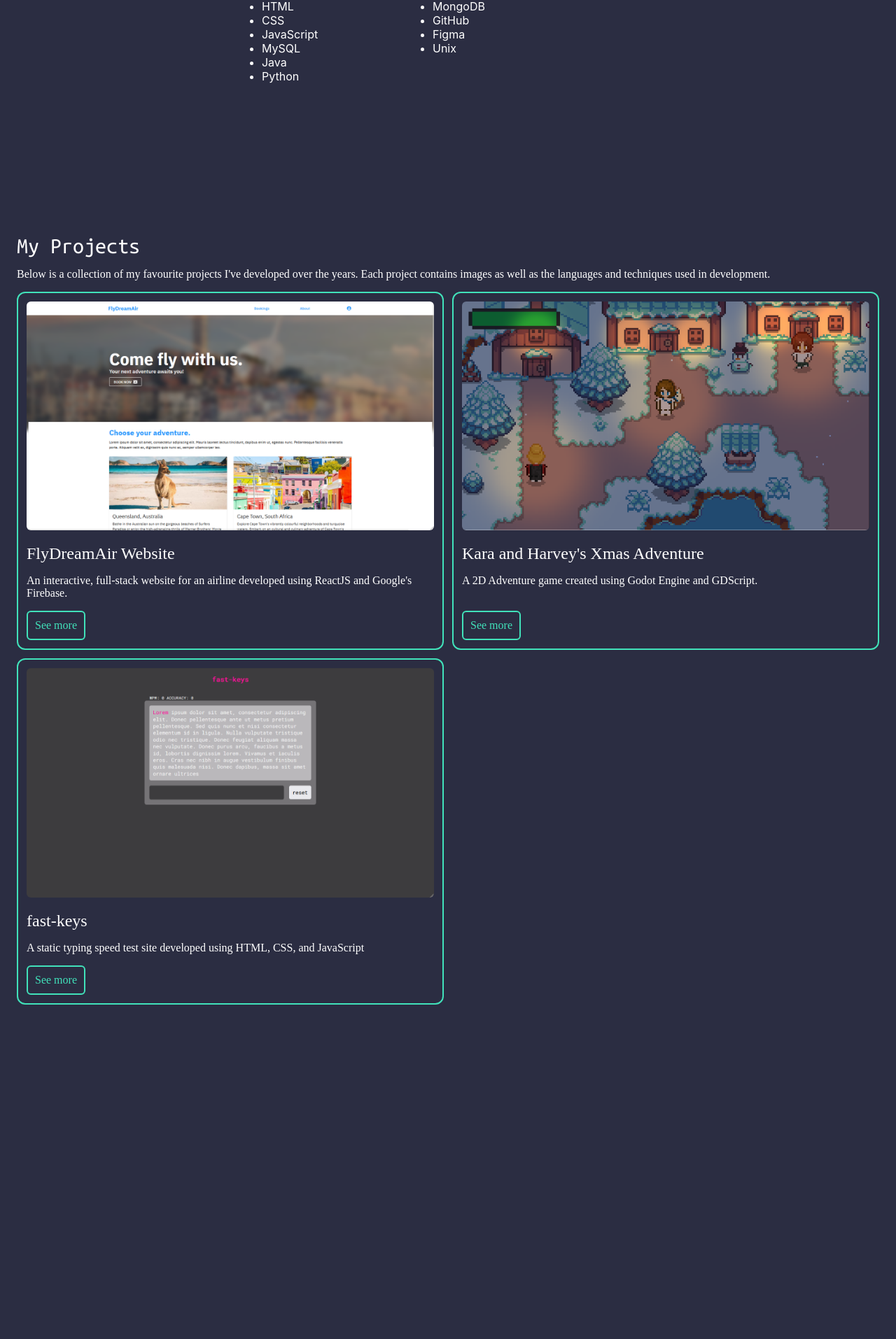
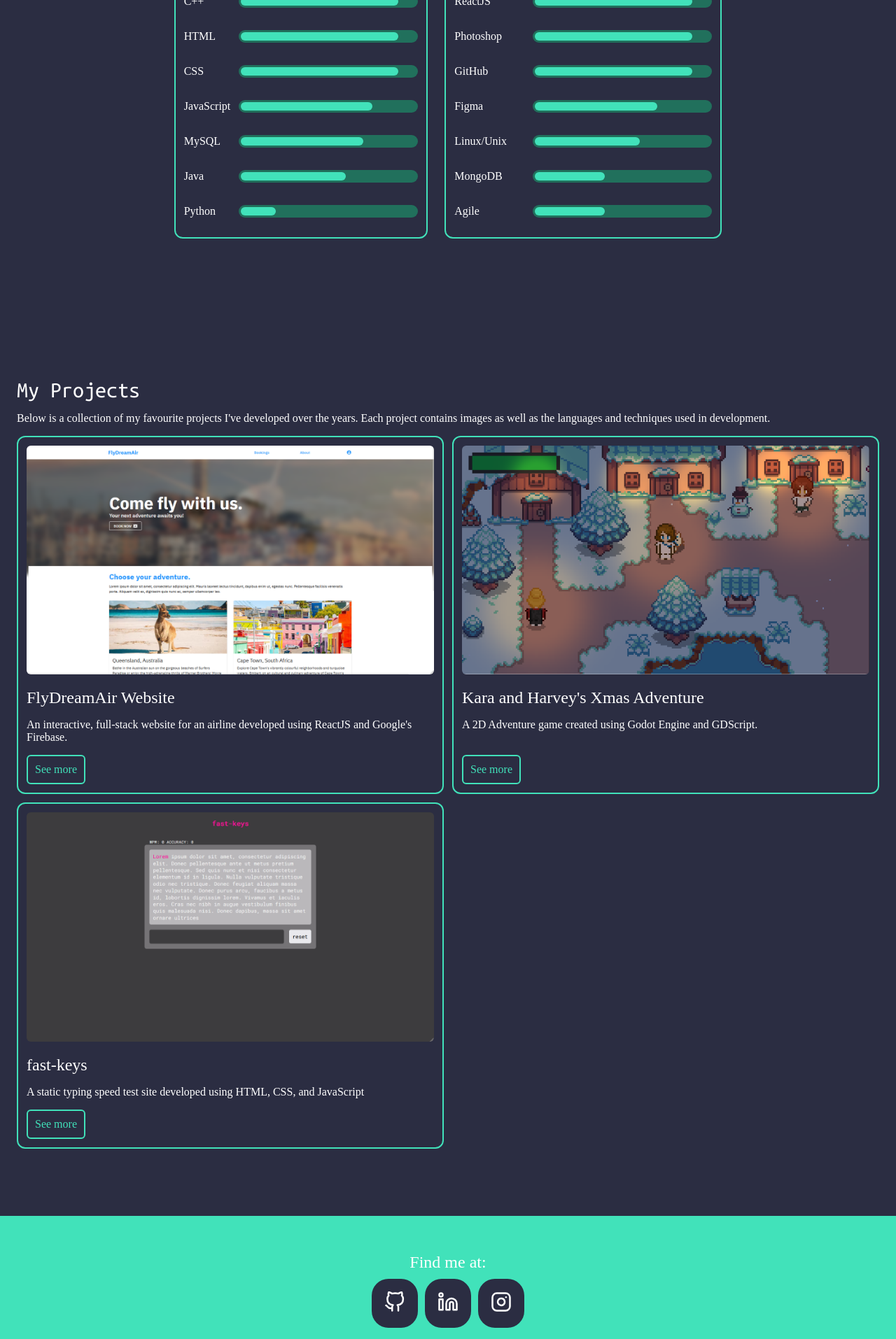
Before and after one commit to ThomasDickson/portfolio, a React (Create React App) app: page / in a window 1280 px wide. Shown: the part 840-2754 px from the top of the page at 70% size. Before the commit the page ends 2276 px from the top, so only its background shows below. Built offline with nearby package versions, Linux system fonts and the light colour scheme.

Commit message:
Rating Bars and Footer

```diff
--- /dev/null
+++ b/src/components/Cards.js
@@ -0,0 +1,32 @@
+import styled from "styled-components";
+import { NavLink as Link } from "react-router-dom";
+
+export const Cards = styled.div`
+    display: grid;
+    grid-auto-flow: row;
+    grid-column-gap: 12px;
+    grid-row-gap: 12px;
+    grid-template-columns: 1fr 1fr 1fr;
+
+    @media only screen and (max-width: 1440px) {
+        grid-template-columns: 1fr 1fr;
+    }
+
+    @media only screen and (max-width: 768px) {
+        grid-template-columns: 1fr;
+    }
+`
+
+export const Card = styled.div`
+    padding: 12px;
+    display: flex;
+    flex-direction: column;
+    border: 2px solid black;
+    border-radius: 12px;
+    border-color: #41e2ba;
+`
+export const CardImage = styled.img`
+    max-width: 100%;
+    border-radius: 6px;
+    margin-bottom: 20px;
+`
--- /dev/null
+++ b/src/components/Footer.js
@@ -0,0 +1,58 @@
+import React from 'react'
+import styled from "styled-components";
+
+import { T3, T4 } from './Typography';
+import { IconContainer, Icon } from './Icons';
+import { FiGithub, FiInstagram, FiLinkedin} from 'react-icons/fi'
+
+const Container = styled.footer`
+    margin-top: 96px;
+    margin-left: -24px;
+    margin-right: -24px;
+
+    height: 252px;
+
+    display: flex;
+    flex-direction: column;
+    align-items: center;
+    justify-content: center;
+    color: white;
+    background-color: #41e2ba;
+    padding: 6px;
+`
+
+const IconCircle = styled.div`
+    padding: 18px;
+    display: flex;
+    align-items: center;
+    background-color: #2b2d42;
+    border-radius: 24px;;
+`
+
+function Footer() {
+  return (
+    <Container>
+      <T3>Find me at:</T3>
+      <IconContainer>
+        <IconCircle>
+          <Icon href="https://github.com/ThomasDickson" target="_blank">
+            <FiGithub size={30}/>
+          </Icon>
+        </IconCircle>
+        <IconCircle>
+        <Icon href="https://www.linkedin.com/in/thomas-dickson-6a4a0a229/" target="_blank">
+          <FiLinkedin size={30}/>
+        </Icon>
+        </IconCircle>
+        <IconCircle>
+        <Icon href="https://instagram.com/tomdickson__" target="_blank">
+          <FiInstagram size={30}/>
+        </Icon>
+        </IconCircle>
+      </IconContainer>
+      <T4>© Copyright 2023 Thomas Dickson. All Rights Reserved.</T4>
+    </Container>
+  )
+}
+
+export default Footer
--- /dev/null
+++ b/src/components/Icons.js
@@ -0,0 +1,18 @@
+import styled from "styled-components";
+
+export const IconContainer = styled.div`
+    display: flex;
+    flex-direction: row;
+    margin-top: 10px;
+    gap: 10px;
+`
+
+export const Icon = styled.a`
+    color: white;
+
+    /* Hover animation */
+    &:hover {
+        transition: 0.4s ease-in-out;
+        color: #41E2BA;
+    }
+`
--- /dev/null
+++ b/src/components/RatingBar.js
@@ -0,0 +1,37 @@
+import React from 'react';
+import styled from 'styled-components';
+import { T4 } from './Typography'
+
+const Container = styled.div`
+    display: flex;
+    align-items: center;
+    justify-content: space-between;
+`
+
+const BackgroundBar = styled.div`
+    margin-left: 12px;
+    padding: 3px;
+    border-radius: 12px;
+    width: 250px;
+    height: 12px;
+    background-color: #21705C;
+`
+
+const FilledBar = styled.div`
+    border-radius: inherit;
+    height: inherit;
+    background-color: #41e2ba;
+`
+
+function RatingBar({desc, percent}) {
+  return (
+    <Container>
+      <T4 style={{fontWeight: "400"}}>{desc}</T4>
+      <BackgroundBar>
+        <FilledBar style={{width: percent}}/>
+      </BackgroundBar>
+    </Container>
+  )
+}
+
+export default RatingBar
--- a/src/pages/about/About.js
+++ b/src/pages/about/About.js
@@ -1,34 +1,36 @@
 import React from 'react'
-import { T1, T2, T3, T4 } from '../../components/Typography';
+import RatingBar from '../../components/RatingBar';
+import { Card } from '../../components/Cards';
+import { T1, T2, T4} from '../../components/Typography';
 
 function About() {
   return (
     <div style={{marginTop: "200px", display: "flex", flexDirection: "column", alignItems: "center"}}>
       <T1>About Me</T1>
-      <T4>Hi! I'm Thomas Dickson, a third year Computer Science student at the University of Wollongong, NSW, Australia.</T4>
-      <div className="skills" style={{display: "grid", gridAutoFlow: "column", columnGap: "100px"}}>
-        <div className="languages">
+      <div className="text-box">
+        <T4>Hi! <b>I'm Thomas Dickson, </b> a third year Computer Science student at the <b>University of Wollongong, NSW, Australia.</b></T4>
+      </div>
+      <div className="skills" style={{display: "grid", gridAutoFlow: "column", columnGap: "24px"}}>
+        <Card className="languages">
           <T2>Languages</T2>
-          <ul style={{color: "white"}}>
-            <li>C++</li>
-            <li>HTML</li>
-            <li>CSS</li>
-            <li>JavaScript</li>
-            <li>MySQL</li>
-            <li>Java</li>
-            <li>Python</li>
-          </ul>
-        </div>
-        <div className="tech">
+          <RatingBar desc="C++" percent={"90%"}/>
+          <RatingBar desc="HTML" percent={"90%"}/>
+          <RatingBar desc="CSS" percent={"90%"}/>
+          <RatingBar desc="JavaScript" percent={"75%"}/>
+          <RatingBar desc="MySQL" percent={"70%"}/>
+          <RatingBar desc="Java" percent={"60%"}/>
+          <RatingBar desc="Python" percent={"20%"}/>
+        </Card>
+        <Card className="tech">
           <T2>Technologies/Frameworks</T2>
-          <ul style={{color: "white"}}>
-            <li>ReactJS</li>
-            <li>MongoDB</li>
-            <li>GitHub</li>
-            <li>Figma</li>
-            <li>Unix</li>
-          </ul>
-        </div>
+          <RatingBar desc="ReactJS" percent={"90%"}/>
+          <RatingBar desc="Photoshop" percent={"90%"}/>
+          <RatingBar desc="GitHub" percent={"90%"}/>
+          <RatingBar desc="Figma" percent={"70%"}/>
+          <RatingBar desc="Linux/Unix" percent={"60%"}/>
+          <RatingBar desc="MongoDB" percent={"40%"}/>
+          <RatingBar desc="Agile" percent={"40%"}/>
+        </Card>
       </div>
     </div>
   )
--- a/src/pages/home/Home.js
+++ b/src/pages/home/Home.js
@@ -1,8 +1,9 @@
-import React, { useRef } from 'react'
+import React from 'react'
 import LandingInfo from './LandingInfo'
 import About from '../about/About'
 import Projects from '../projects/Projects'
-
+import Contact from '../contact/Contact'
+import Footer from '../../components/Footer'
 
 function Home() {
   return (
@@ -11,11 +12,15 @@ function Home() {
         <LandingInfo />
       </div>
       <div id="about-wrapper">
-        <About id="about"/>
+        <About />
       </div>
       <div id="projects-wrapper">
         <Projects />
       </div>
+      <div id="contact-wrapper">
+        <Contact />
+      </div>
+      <Footer />
     </div>
   )
 }
--- a/src/pages/home/InfoComponents.js
+++ b/src/pages/home/InfoComponents.js
@@ -21,20 +21,3 @@ export const Portrait = styled.img`
         display: none;
     }
 `
-
-export const IconContainer = styled.div`
-    display: flex;
-    flex-direction: row;
-`
-
-export const Icon = styled.a`
-    color: white;
-    padding-top: 10px;
-    margin-right: 10px;
-
-    /* Hover animation */
-    &:hover {
-        transition: 0.4s ease-in-out;
-        color: #41E2BA;
-    }
-`
--- a/src/pages/home/LandingInfo.js
+++ b/src/pages/home/LandingInfo.js
@@ -1,6 +1,7 @@
 import React from 'react'
 import { FiGithub, FiInstagram, FiLinkedin} from 'react-icons/fi'
-import { InfoContainer, Line, Portrait, IconContainer, Icon } from './InfoComponents'
+import { InfoContainer, Line, Portrait} from './InfoComponents'
+import { IconContainer, Icon } from '../../components/Icons'
 import { T1, T2, T3, T4 } from '../../components/Typography';
 
 function LandingInfo() {
--- a/src/pages/projects/Projects.js
+++ b/src/pages/projects/Projects.js
@@ -1,5 +1,5 @@
 import React from 'react'
-import { Cards, Card, CardImage} from './ProjectComponents'
+import { Cards, Card, CardImage} from '../../components/Cards';
 import { T2, T3, T4 } from '../../components/Typography';
 import { OutlineButton } from '../../components/Buttons'
 import { projects as data } from './ProjectData';
```
